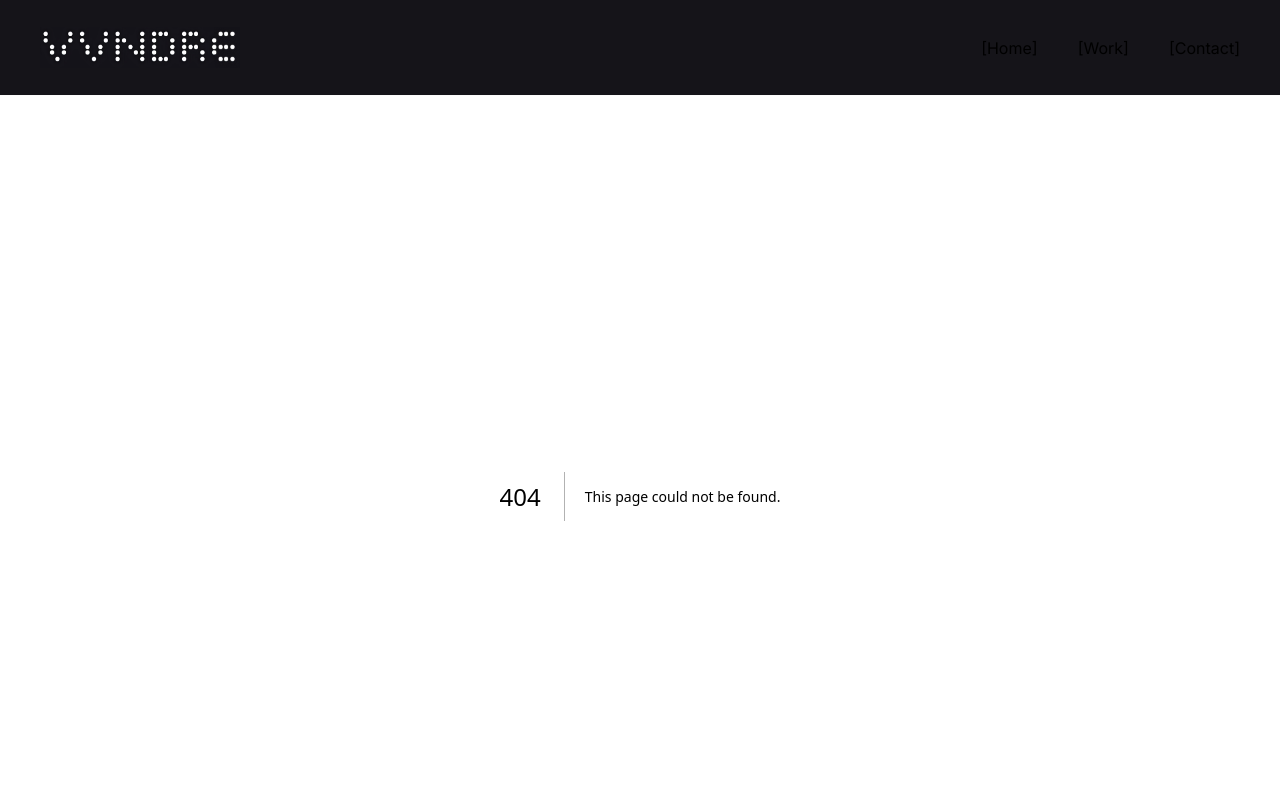
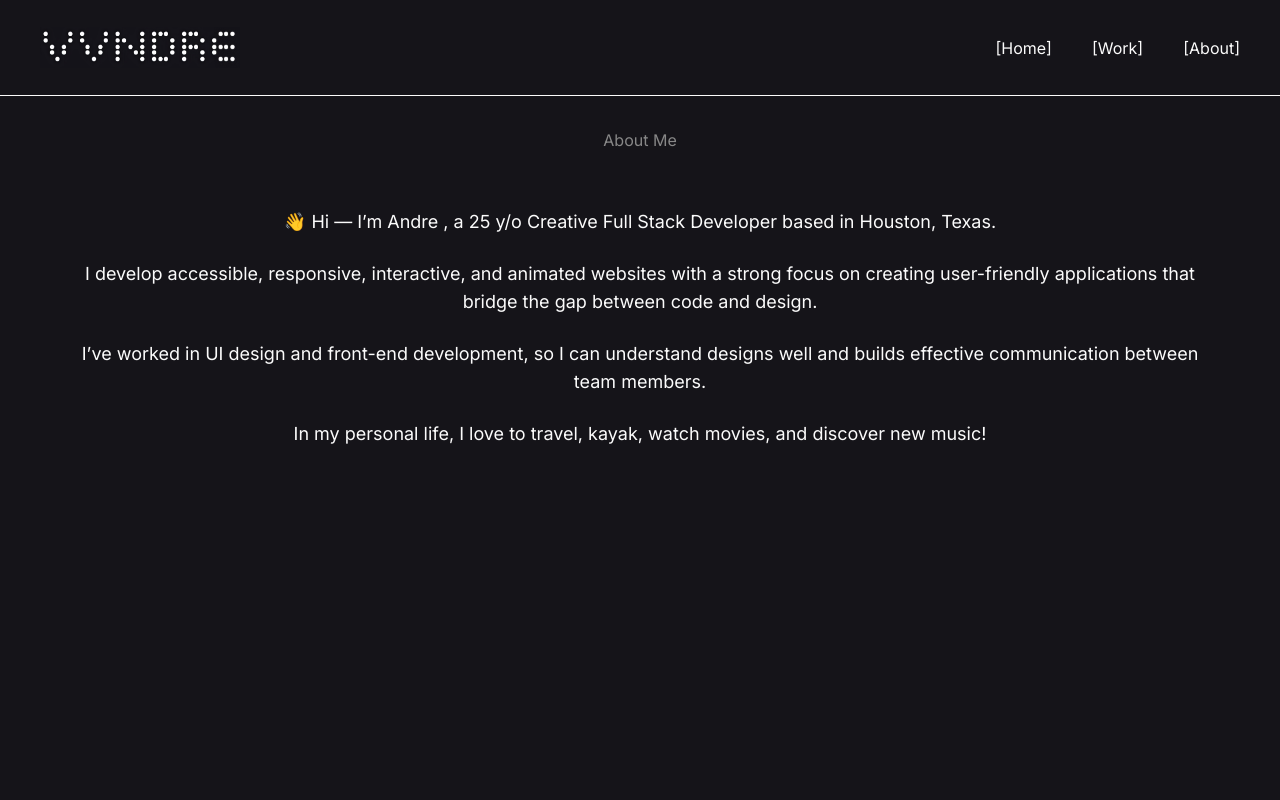
Before and after one commit to vvndre/vvndre.com, a Next.js app: page /about in a window 1280 px wide. Before the commit this address had no page. Shown: the top 800 px of the page. Built offline with nearby package versions, Linux system fonts and the light colour scheme.

Commit message:
replaced contact page for about page + changed routes in nav

```diff
--- /dev/null
+++ b/src/app/about/page.js
@@ -0,0 +1,45 @@
+"use client";
+import { useState } from "react";
+import Cursor from "@/components/Cursor";
+
+export default function About() {
+  const [isActive, setIsActive] = useState(false);
+
+  return (
+    <div className="flex min-h-screen mx-8 flex-col px-6 bg-dark-void">
+      <div
+        className="py-8 container-xl text-center z-10"
+        onMouseOver={() => {
+          setIsActive(true);
+        }}
+        onMouseLeave={() => {
+          setIsActive(false);
+        }}
+      >
+        <p className="text-dusty-gray mb-6">About Me</p>
+        <section className="py-8 px-4 text-center z-10">
+          <p className="mb-6 text-lg">
+            👋 Hi — I’m Andre , a 25 y/o Creative Full Stack Developer based in
+            Houston, Texas.
+          </p>
+          <p className="mb-6 text-lg">
+            I develop accessible, responsive, interactive, and animated websites
+            with a strong focus on creating user-friendly applications that
+            bridge the gap between code and design.
+          </p>
+          <p className="mb-6 text-lg">
+            I’ve worked in UI design and front-end development, so I can
+            understand designs well and builds effective communication between
+            team members.
+          </p>
+          <p className="text-lg">
+            In my personal life, I love to travel, kayak, watch movies, and
+            discover new music!
+          </p>
+        </section>
+      </div>
+
+      <Cursor isActive={isActive} />
+    </div>
+  );
+}
--- a/src/app/contact/page.js
+++ /dev/null
@@ -1,25 +0,0 @@
-"use client";
-import { useState } from "react";
-import Cursor from "@/components/Cursor";
-
-export default function Contact() {
-  const [isActive, setIsActive] = useState(false);
-
-  return (
-    <div className="flex min-h-screen mx-8 flex-col px-6 bg-dark-void">
-      <div
-        className="py-8 container-xl text-center z-10"
-        onMouseOver={() => {
-          setIsActive(true);
-        }}
-        onMouseLeave={() => {
-          setIsActive(false);
-        }}
-      >
-        <p className="text-dusty-gray mb-6">Contact</p>
-        <h2 className="text-5xl mb-8">Let’s Connect.</h2>
-      </div>
-      <Cursor isActive={isActive} />
-    </div>
-  );
-}
--- a/src/app/page.js
+++ b/src/app/page.js
@@ -36,27 +36,6 @@ export default function Home() {
         <RippleButton />
       </div>
 
-      <section className="py-10 px-4 text-center z-10">
-        <p className="text-dusty-gray my-6">About Me</p>
-        <p className="mb-6 text-lg">
-          👋 Hi — I’m Andre , a 25 y/o Creative Full Stack Developer based in
-          Houston, Texas.
-        </p>
-        <p className="mb-6 text-lg">
-          I develop accessible, responsive, interactive, and animated websites
-          with a strong focus on creating user-friendly applications that bridge
-          the gap between code and design.
-        </p>
-        <p className="mb-6 text-lg">
-          I’ve worked in UI design and front-end development, so I can
-          understand designs well and builds effective communication between
-          team members.
-        </p>
-        <p className="text-lg">
-          In my personal life, I love to travel, kayak, watch movies, and
-          discover new music!
-        </p>
-      </section>
       <Cursor isActive={isActive} />
     </main>
   );
--- a/src/components/navbar/NavBar.jsx
+++ b/src/components/navbar/NavBar.jsx
@@ -23,8 +23,8 @@ function NavBar() {
             <Link href="/work">
               <li className="ml-10 hover:font-bold flex-shrink-0">[Work]</li>
             </Link>
-            <Link href="/contact">
-              <li className="ml-10 hover:font-bold flex-shrink-0">[Contact]</li>
+            <Link href="/about">
+              <li className="ml-10 hover:font-bold flex-shrink-0">[About]</li>
             </Link>
           </ul>
         </div>
@@ -62,12 +62,12 @@ function NavBar() {
                 Work
               </li>
             </Link>
-            <Link href="/contact">
+            <Link href="/about">
               <li
                 onClick={() => setMenuOpen(false)}
                 className="my-6 text-lg cursor-cell hover:font-bold"
               >
-                Contact
+                About
               </li>
             </Link>
           </ul>
```
